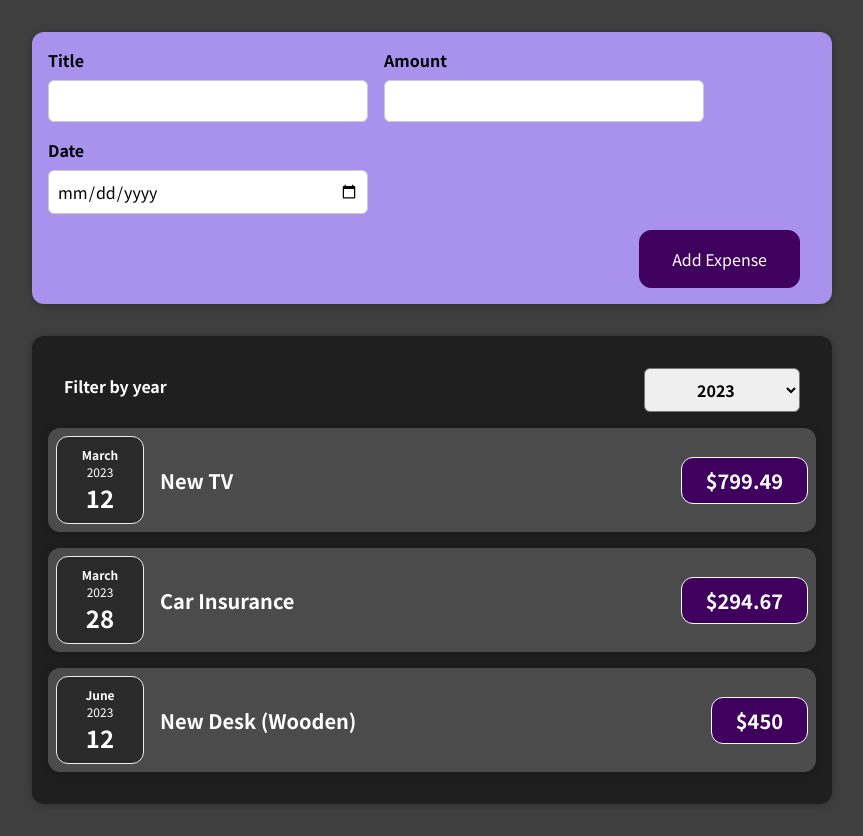
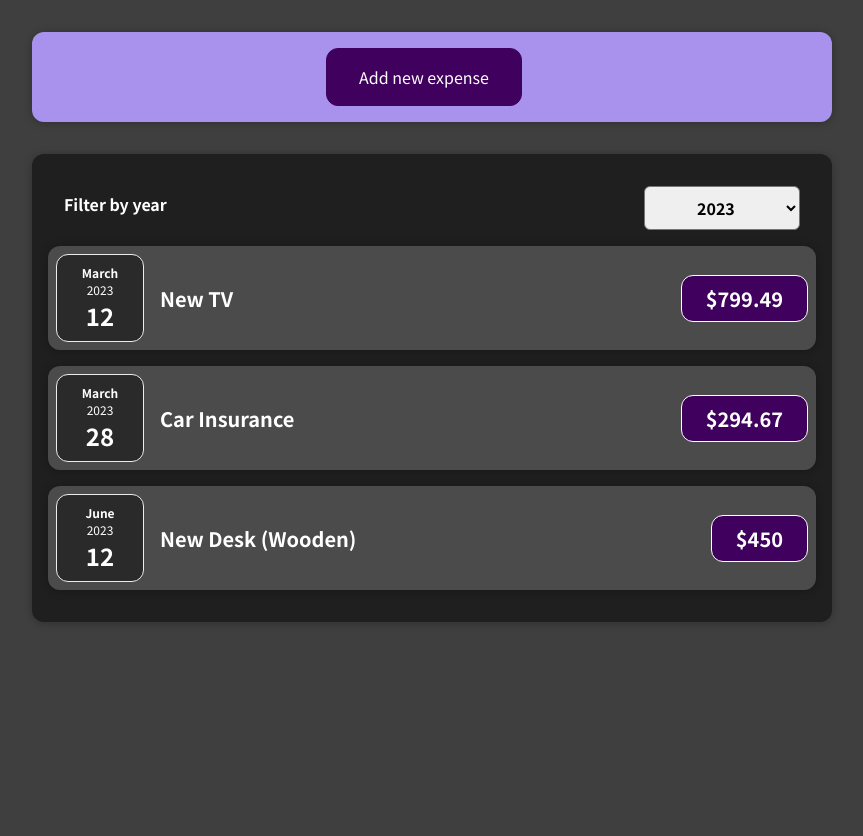
Before and after one commit to SarahKatherineFrancis/react-basic-expense-app, a React (Create React App) app: page / in a window 1280 px wide. Shown: the whole page, without its empty margins (208-1071 px from the left). After the commit the page ends 800 px from the top, so only its background shows below. Built offline with nearby package versions, Linux system fonts and the light colour scheme.

Commit message:
Refactor form handling in NewExpense component

```diff
--- a/src/components/NewExpense/ExpenseForm.js
+++ b/src/components/NewExpense/ExpenseForm.js
@@ -1,7 +1,7 @@
 import React, { useState } from "react";
 import "./ExpenseForm.css";
 
-const ExpenseForm = ({ onSaveExpenseData }) => {
+const ExpenseForm = ({ onSaveExpenseData, onCancel }) => {
   const [enteredTitle, setEnteredTitle] = useState("");
   const [enteredAmount, setEnteredAmount] = useState("");
   const [enteredDate, setEnteredDate] = useState("");
@@ -66,6 +66,9 @@
           </div>
         </div>
         <div className="new-expense__actions">
+          <button type="button" onClick={onCancel}>
+            Cancel
+          </button>
           <button type="submit">Add Expense</button>
         </div>
       </form>
--- a/src/components/NewExpense/NewExpense.js
+++ b/src/components/NewExpense/NewExpense.js
@@ -1,19 +1,38 @@
-import React from "react";
+import React, { useState } from "react";
 import "./NewExpense.css";
 import ExpenseForm from "./ExpenseForm";
 
 const NewExpense = ({ onAddExpense }) => {
+  const [isEditing, setIsEditing] = useState(false);
+
   const saveExpenseDataHandler = (enteredExpenseData) => {
     const expenseData = {
       ...enteredExpenseData,
       id: Math.random().toString(),
     };
     onAddExpense(expenseData);
+    setIsEditing(false);
+  };
+
+  const startEditingHandler = () => {
+    setIsEditing(true);
+  };
+
+  const stopEditingHandler = () => {
+    setIsEditing(false);
   };
 
   return (
     <div className="new-expense">
-      <ExpenseForm onSaveExpenseData={saveExpenseDataHandler} />
+      {!isEditing && (
+        <button onClick={startEditingHandler}>Add new expense</button>
+      )}
+      {isEditing && (
+        <ExpenseForm
+          onCancel={stopEditingHandler}
+          onSaveExpenseData={saveExpenseDataHandler}
+        />
+      )}
     </div>
   );
 };
```
